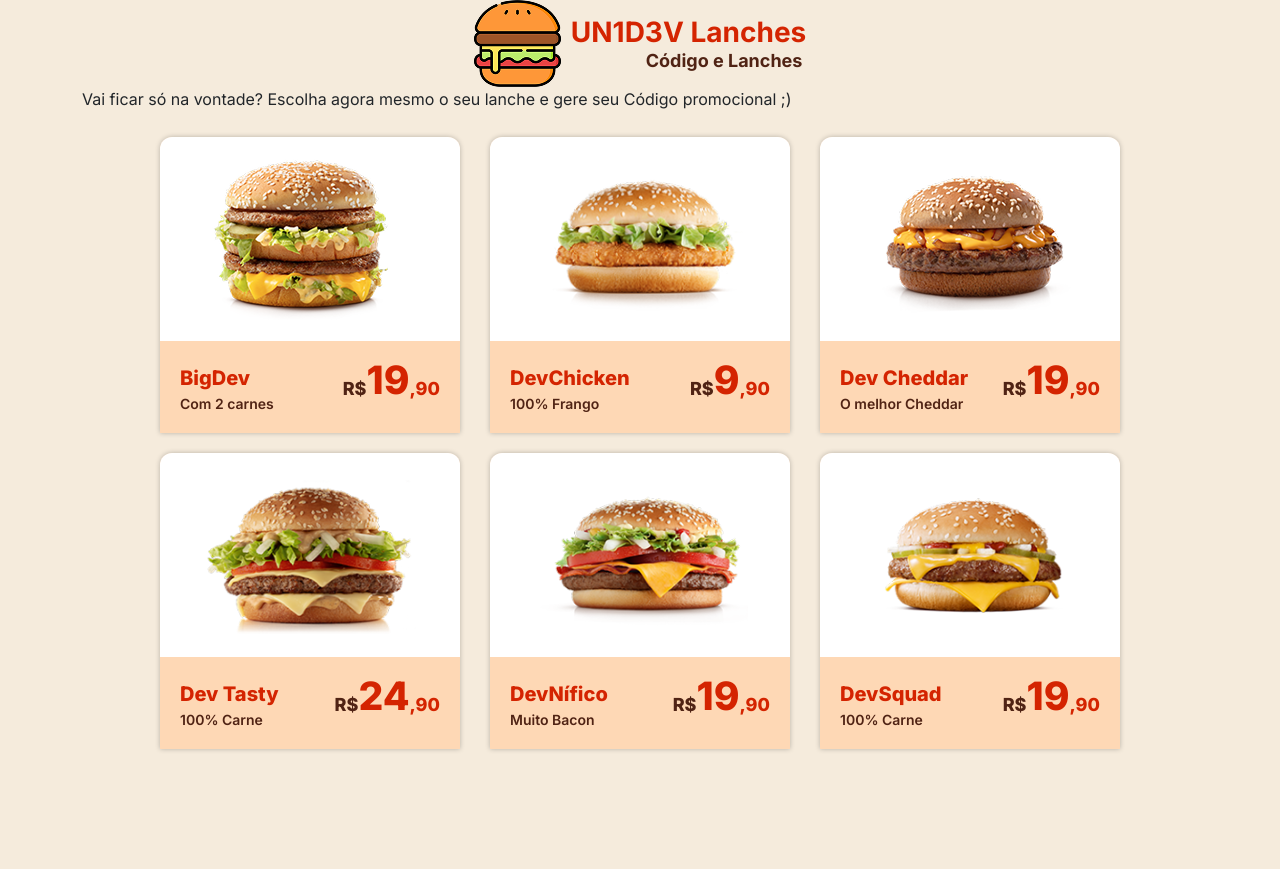
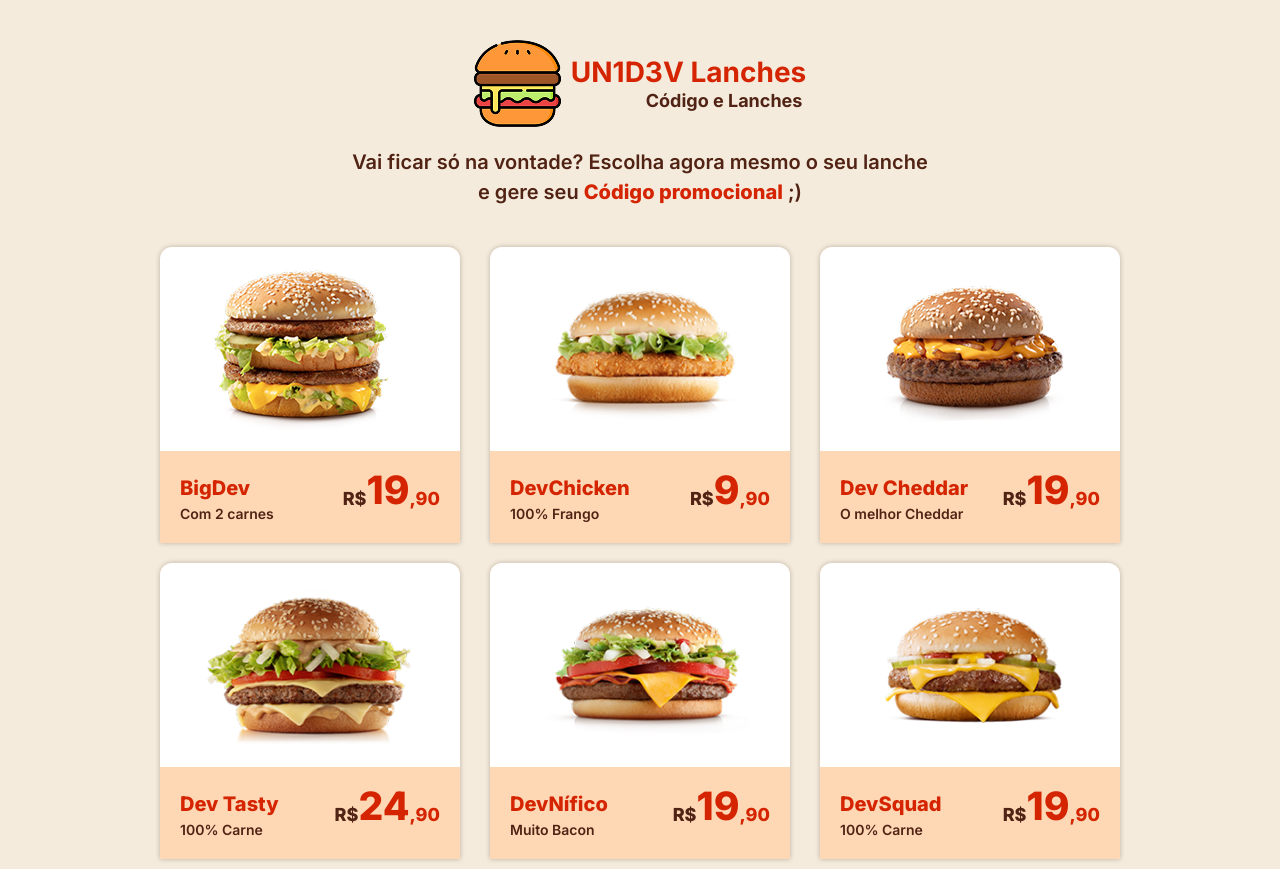
Before and after one commit to tifanisds/un1d3v-lanches, a plain HTML site: page index.html in a window 1280 px wide. Before the commit the page ends 800 px from the top, so only its background shows below. Drawn offline with nearby package versions, Linux system fonts and the light colour scheme.

Commit message:
Adiciona estilo do support-text

```diff
--- a/index.html
+++ b/index.html
@@ -22,7 +22,7 @@
                 </div>
             </div>
 
-            <p class="support-text">Vai ficar só na vontade? Escolha agora mesmo o seu lanche
+            <p class="support-text">Vai ficar só na vontade? Escolha agora mesmo o seu lanche <br>
                 e gere seu <span>Código promocional</span> ;)</p>
         </header>
 
--- a/styles/source/header/_header.scss
+++ b/styles/source/header/_header.scss
@@ -2,6 +2,7 @@
 
 header {
     .logo {
+        margin-top: 40px;
         line-height: 1.2;
         @include centerVertically();
         @include centerHorizontally();
@@ -30,4 +31,18 @@ header {
             }
         }
     }
+
+    .support-text {
+        margin-top: 20px;
+        margin-bottom: 30px;
+        text-align: center;
+        font-size: 20px;
+        font-weight: 600;
+        color: $secondaryTextColor;
+
+        span {
+            font-weight: 800;
+            color: $mainTextColor;
+        }
+    }
 }
```
Also changed, not shown: styles/dist/style.css, styles/source/style.css, 2 other files.
